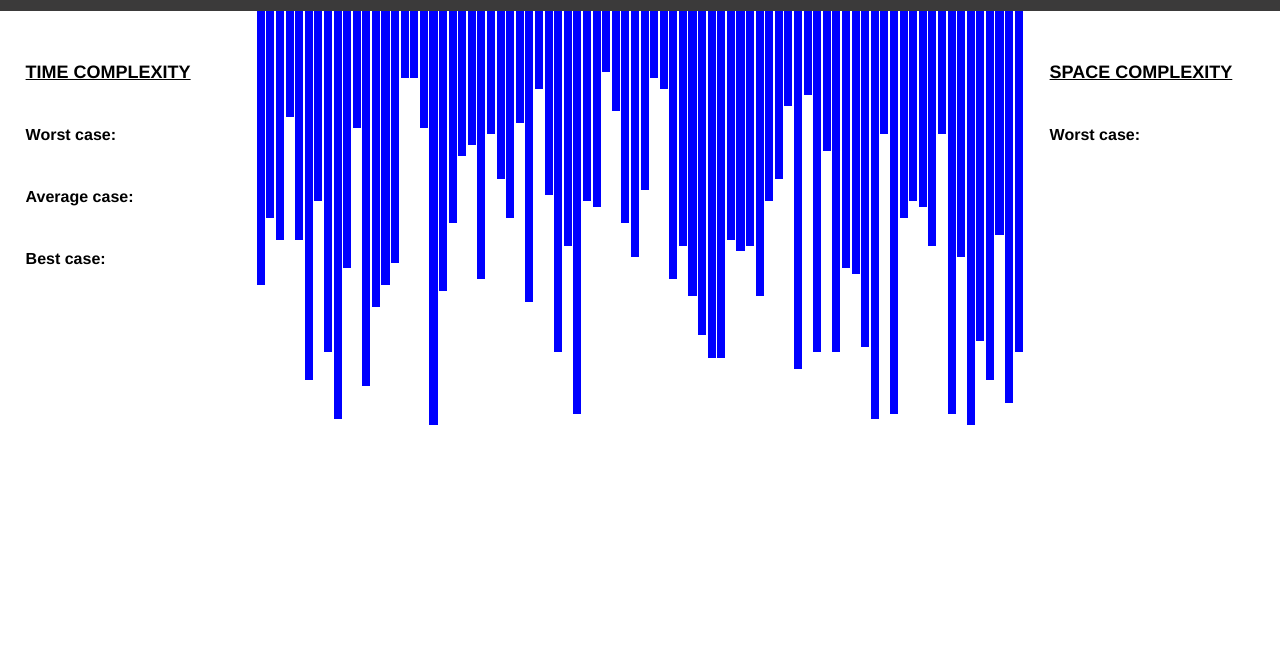
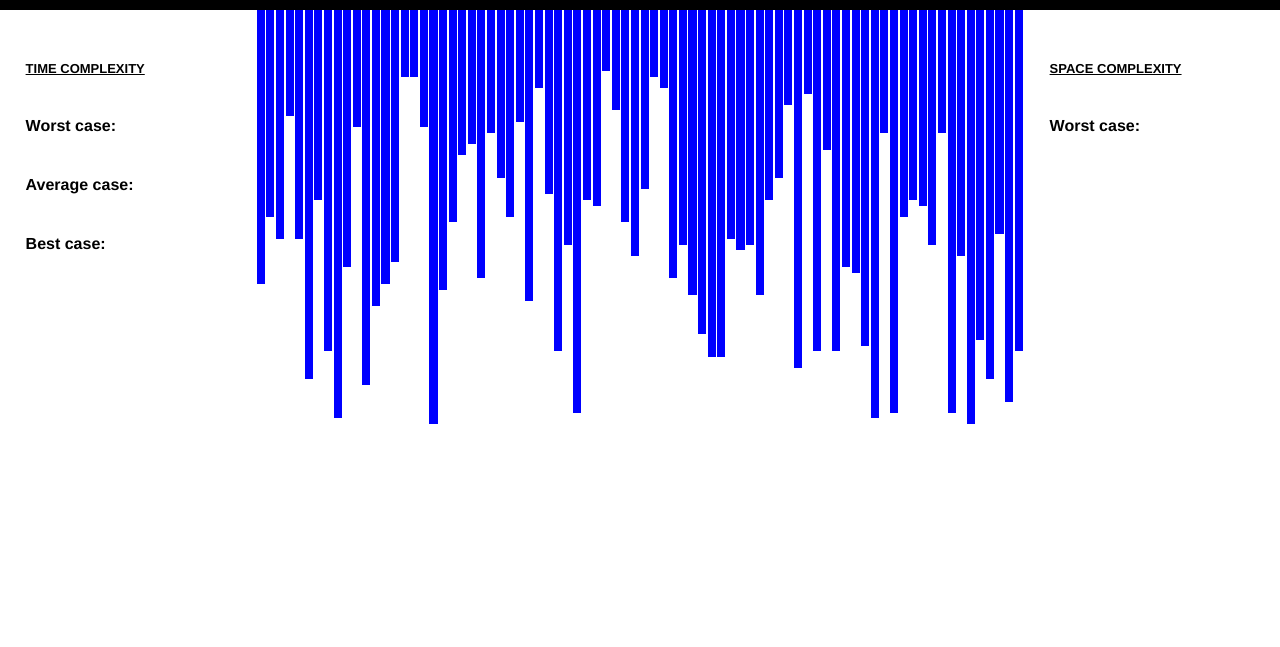
Before and after one commit to unforgettablexD/Sorting_Visualizer.github.io, a plain HTML site: page index.html in a window 1280 px wide. Shown: the part 153-800 px from the top of the page. Drawn offline with Linux system fonts and the light colour scheme.

Commit message:
resizing fixed

```diff
--- a/index.html
+++ b/index.html
@@ -1,9 +1,4 @@
 <!DOCTYPE html>
-<!--
-    *****************
-    DONE BY:-   TUMMALA KETHAN
-    *****************
--->
 
 <html lang="en">
 <head>
@@ -15,8 +10,9 @@
 
 </head>
 <body>
+    <div id="body">
+    <header>
 
-    <header>
         <nav>
             <div class="array-inputs">
                 <p>Size of the array:</p>
@@ -103,12 +99,8 @@
     <script src="./scripts/merge_sort.js"></script>
     <script src="./scripts/quick_sort.js"></script>
     <script src="./scripts/heap_sort.js"></script>
+</div>
 </body>
 
-<!--
-    *****************
-    DONE BY:-   TUMMALA KETHAN
-    *****************
--->
 
 </html>
--- a/style.scss
+++ b/style.scss
@@ -1,8 +1,6 @@
-/*
-    *****************
-    DONE BY:-   TUMMALA KETHAN
-    *****************
-*/
+html{
+    font-size: 10px;
+}
 
 $no_algos: 6;
 
@@ -175,25 +173,23 @@ section
     display: none;
 }
 
-/*
-@media (max-width: 480px)//Mobiles
+@media (max-width: 480px) /*Mobiles*/
 {
-
+  html {
+    font-size: 30%;
+  }
 }
 
-@media (min-width: 481px) and (max-width: 1250px)//Tablets
+@media (min-width: 481px) and (max-width: 1250px) /*Tablets*/
 {
-
+  html {
+    font-size: 55%;
+  }
 }
 
-@media (min-width: 1251px)//Laptops and up
+@media (min-width: 1251px) /*/Laptops and up */
 {
-
+  html {
+    font-size: 90%;
+  }
 }
-*/
-
-/*
-    *****************
-    DONE BY:-   TUMMALA KETHAN
-    *****************
-*/
```
Also changed, not shown: css/style.css.
